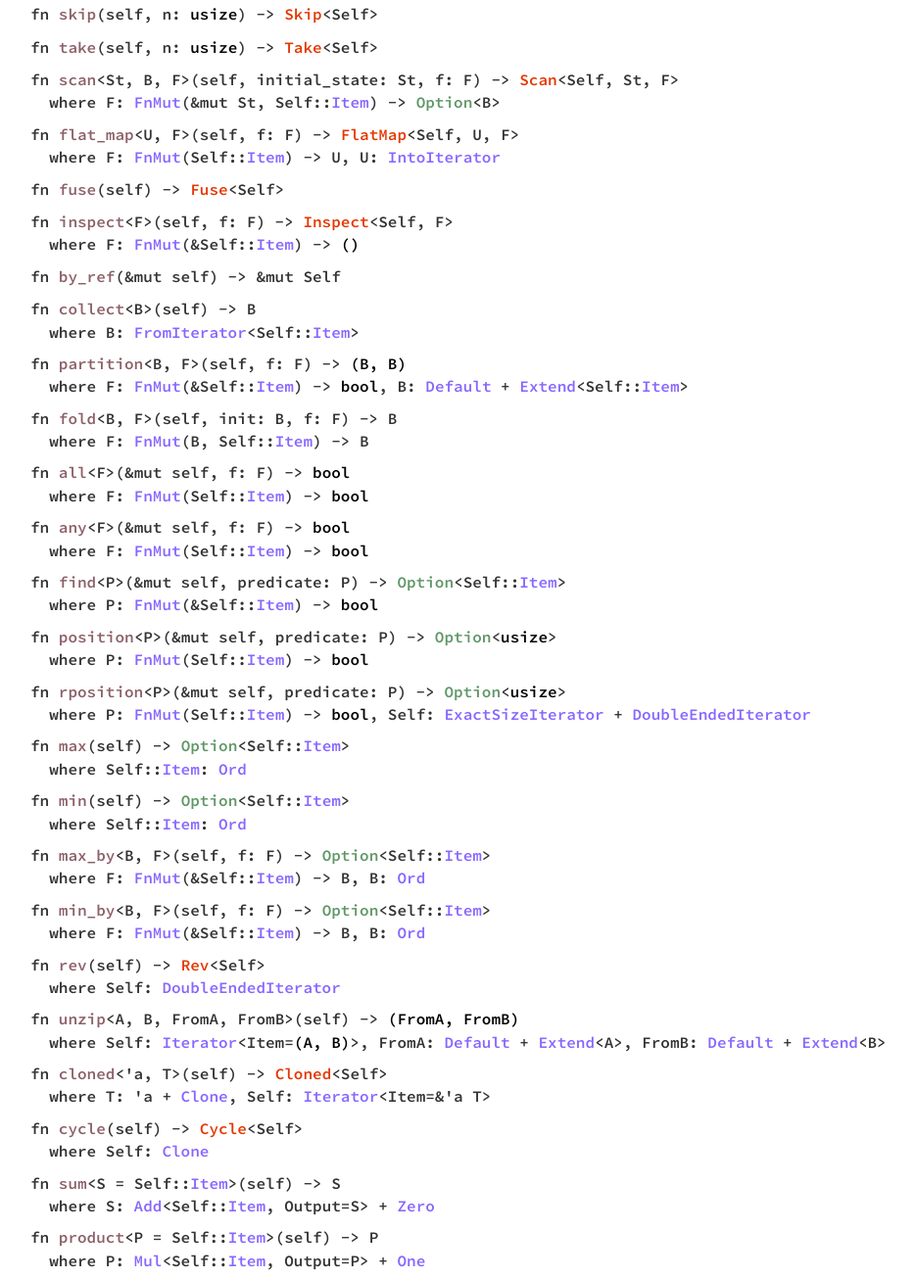
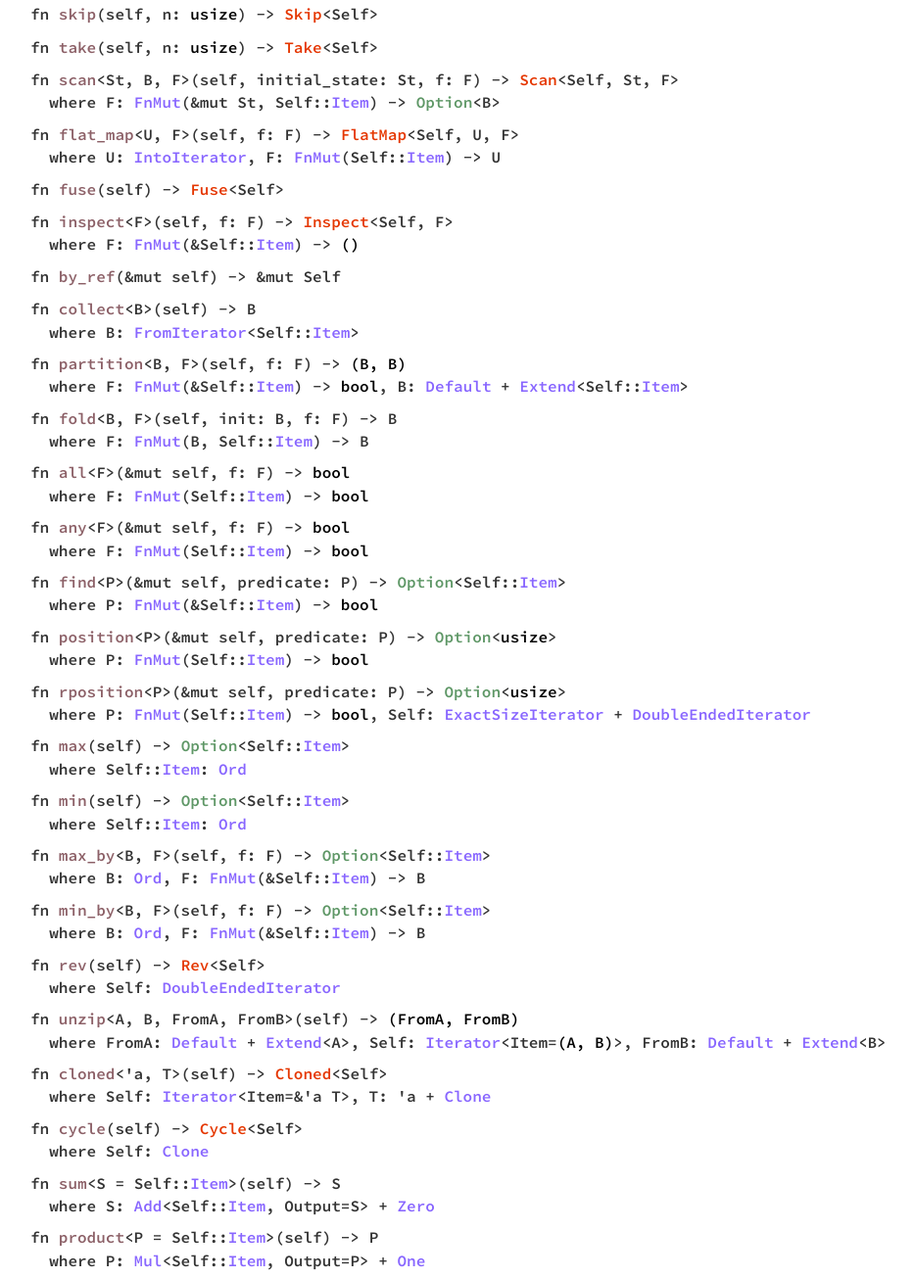
Before and after one commit to billyevans/tst, a plain HTML site: page tst/tst/struct.IntoIter.html in a window 1280 px wide. Shown: the part 1046-2351 px from the top of the page at 98% size, without its empty margins (234-1168 px from the left). Drawn offline with Linux system fonts and the light colour scheme.

Commit message:
rebuild pages at 396ceb7

```diff
--- a/tst/tst/struct.IntoIter.html
+++ b/tst/tst/struct.IntoIter.html
@@ -67,7 +67,7 @@
 <h4 id='method.skip' class='method'><code>fn <a href='https://doc.rust-lang.org/nightly/core/iter/trait.Iterator.html#method.skip' class='fnname'>skip</a>(self, n: <a href='https://doc.rust-lang.org/nightly/std/primitive.usize.html'>usize</a>) -&gt; <a class='struct' href='https://doc.rust-lang.org/nightly/core/iter/struct.Skip.html' title='core::iter::Skip'>Skip</a>&lt;Self&gt;</code></h4>
 <h4 id='method.take' class='method'><code>fn <a href='https://doc.rust-lang.org/nightly/core/iter/trait.Iterator.html#method.take' class='fnname'>take</a>(self, n: <a href='https://doc.rust-lang.org/nightly/std/primitive.usize.html'>usize</a>) -&gt; <a class='struct' href='https://doc.rust-lang.org/nightly/core/iter/struct.Take.html' title='core::iter::Take'>Take</a>&lt;Self&gt;</code></h4>
 <h4 id='method.scan' class='method'><code>fn <a href='https://doc.rust-lang.org/nightly/core/iter/trait.Iterator.html#method.scan' class='fnname'>scan</a>&lt;St, B, F&gt;(self, initial_state: St, f: F) -&gt; <a class='struct' href='https://doc.rust-lang.org/nightly/core/iter/struct.Scan.html' title='core::iter::Scan'>Scan</a>&lt;Self, St, F&gt; <span class='where'>where F: <a class='trait' href='https://doc.rust-lang.org/nightly/core/ops/trait.FnMut.html' title='core::ops::FnMut'>FnMut</a>(&amp;mut St, Self::<a class='trait' href='https://doc.rust-lang.org/nightly/core/iter/trait.Iterator.html' title='core::iter::Iterator'>Item</a>) -&gt; <a class='enum' href='https://doc.rust-lang.org/nightly/core/option/enum.Option.html' title='core::option::Option'>Option</a>&lt;B&gt;</span></code></h4>
-<h4 id='method.flat_map' class='method'><code>fn <a href='https://doc.rust-lang.org/nightly/core/iter/trait.Iterator.html#method.flat_map' class='fnname'>flat_map</a>&lt;U, F&gt;(self, f: F) -&gt; <a class='struct' href='https://doc.rust-lang.org/nightly/core/iter/struct.FlatMap.html' title='core::iter::FlatMap'>FlatMap</a>&lt;Self, U, F&gt; <span class='where'>where F: <a class='trait' href='https://doc.rust-lang.org/nightly/core/ops/trait.FnMut.html' title='core::ops::FnMut'>FnMut</a>(Self::<a class='trait' href='https://doc.rust-lang.org/nightly/core/iter/trait.Iterator.html' title='core::iter::Iterator'>Item</a>) -&gt; U, U: <a class='trait' href='https://doc.rust-lang.org/nightly/core/iter/trait.IntoIterator.html' title='core::iter::IntoIterator'>IntoIterator</a></span></code></h4>
+<h4 id='method.flat_map' class='method'><code>fn <a href='https://doc.rust-lang.org/nightly/core/iter/trait.Iterator.html#method.flat_map' class='fnname'>flat_map</a>&lt;U, F&gt;(self, f: F) -&gt; <a class='struct' href='https://doc.rust-lang.org/nightly/core/iter/struct.FlatMap.html' title='core::iter::FlatMap'>FlatMap</a>&lt;Self, U, F&gt; <span class='where'>where U: <a class='trait' href='https://doc.rust-lang.org/nightly/core/iter/trait.IntoIterator.html' title='core::iter::IntoIterator'>IntoIterator</a>, F: <a class='trait' href='https://doc.rust-lang.org/nightly/core/ops/trait.FnMut.html' title='core::ops::FnMut'>FnMut</a>(Self::<a class='trait' href='https://doc.rust-lang.org/nightly/core/iter/trait.Iterator.html' title='core::iter::Iterator'>Item</a>) -&gt; U</span></code></h4>
 <h4 id='method.fuse' class='method'><code>fn <a href='https://doc.rust-lang.org/nightly/core/iter/trait.Iterator.html#method.fuse' class='fnname'>fuse</a>(self) -&gt; <a class='struct' href='https://doc.rust-lang.org/nightly/core/iter/struct.Fuse.html' title='core::iter::Fuse'>Fuse</a>&lt;Self&gt;</code></h4>
 <h4 id='method.inspect' class='method'><code>fn <a href='https://doc.rust-lang.org/nightly/core/iter/trait.Iterator.html#method.inspect' class='fnname'>inspect</a>&lt;F&gt;(self, f: F) -&gt; <a class='struct' href='https://doc.rust-lang.org/nightly/core/iter/struct.Inspect.html' title='core::iter::Inspect'>Inspect</a>&lt;Self, F&gt; <span class='where'>where F: <a class='trait' href='https://doc.rust-lang.org/nightly/core/ops/trait.FnMut.html' title='core::ops::FnMut'>FnMut</a>(&amp;Self::<a class='trait' href='https://doc.rust-lang.org/nightly/core/iter/trait.Iterator.html' title='core::iter::Iterator'>Item</a>) -&gt; <a href='https://doc.rust-lang.org/nightly/std/primitive.tuple.html'>()</a></span></code></h4>
 <h4 id='method.by_ref' class='method'><code>fn <a href='https://doc.rust-lang.org/nightly/core/iter/trait.Iterator.html#method.by_ref' class='fnname'>by_ref</a>(&amp;mut self) -&gt; &amp;mut Self</code></h4>
@@ -81,11 +81,11 @@
 <h4 id='method.rposition' class='method'><code>fn <a href='https://doc.rust-lang.org/nightly/core/iter/trait.Iterator.html#method.rposition' class='fnname'>rposition</a>&lt;P&gt;(&amp;mut self, predicate: P) -&gt; <a class='enum' href='https://doc.rust-lang.org/nightly/core/option/enum.Option.html' title='core::option::Option'>Option</a>&lt;<a href='https://doc.rust-lang.org/nightly/std/primitive.usize.html'>usize</a>&gt; <span class='where'>where P: <a class='trait' href='https://doc.rust-lang.org/nightly/core/ops/trait.FnMut.html' title='core::ops::FnMut'>FnMut</a>(Self::<a class='trait' href='https://doc.rust-lang.org/nightly/core/iter/trait.Iterator.html' title='core::iter::Iterator'>Item</a>) -&gt; <a href='https://doc.rust-lang.org/nightly/std/primitive.bool.html'>bool</a>, Self: <a class='trait' href='https://doc.rust-lang.org/nightly/core/iter/trait.ExactSizeIterator.html' title='core::iter::ExactSizeIterator'>ExactSizeIterator</a> + <a class='trait' href='https://doc.rust-lang.org/nightly/core/iter/trait.DoubleEndedIterator.html' title='core::iter::DoubleEndedIterator'>DoubleEndedIterator</a></span></code></h4>
 <h4 id='method.max' class='method'><code>fn <a href='https://doc.rust-lang.org/nightly/core/iter/trait.Iterator.html#method.max' class='fnname'>max</a>(self) -&gt; <a class='enum' href='https://doc.rust-lang.org/nightly/core/option/enum.Option.html' title='core::option::Option'>Option</a>&lt;Self::<a class='trait' href='https://doc.rust-lang.org/nightly/core/iter/trait.Iterator.html' title='core::iter::Iterator'>Item</a>&gt; <span class='where'>where Self::<a class='trait' href='https://doc.rust-lang.org/nightly/core/iter/trait.Iterator.html' title='core::iter::Iterator'>Item</a>: <a class='trait' href='https://doc.rust-lang.org/nightly/core/cmp/trait.Ord.html' title='core::cmp::Ord'>Ord</a></span></code></h4>
 <h4 id='method.min' class='method'><code>fn <a href='https://doc.rust-lang.org/nightly/core/iter/trait.Iterator.html#method.min' class='fnname'>min</a>(self) -&gt; <a class='enum' href='https://doc.rust-lang.org/nightly/core/option/enum.Option.html' title='core::option::Option'>Option</a>&lt;Self::<a class='trait' href='https://doc.rust-lang.org/nightly/core/iter/trait.Iterator.html' title='core::iter::Iterator'>Item</a>&gt; <span class='where'>where Self::<a class='trait' href='https://doc.rust-lang.org/nightly/core/iter/trait.Iterator.html' title='core::iter::Iterator'>Item</a>: <a class='trait' href='https://doc.rust-lang.org/nightly/core/cmp/trait.Ord.html' title='core::cmp::Ord'>Ord</a></span></code></h4>
-<h4 id='method.max_by' class='method'><code>fn <a href='https://doc.rust-lang.org/nightly/core/iter/trait.Iterator.html#method.max_by' class='fnname'>max_by</a>&lt;B, F&gt;(self, f: F) -&gt; <a class='enum' href='https://doc.rust-lang.org/nightly/core/option/enum.Option.html' title='core::option::Option'>Option</a>&lt;Self::<a class='trait' href='https://doc.rust-lang.org/nightly/core/iter/trait.Iterator.html' title='core::iter::Iterator'>Item</a>&gt; <span class='where'>where F: <a class='trait' href='https://doc.rust-lang.org/nightly/core/ops/trait.FnMut.html' title='core::ops::FnMut'>FnMut</a>(&amp;Self::<a class='trait' href='https://doc.rust-lang.org/nightly/core/iter/trait.Iterator.html' title='core::iter::Iterator'>Item</a>) -&gt; B, B: <a class='trait' href='https://doc.rust-lang.org/nightly/core/cmp/trait.Ord.html' title='core::cmp::Ord'>Ord</a></span></code></h4>
-<h4 id='method.min_by' class='method'><code>fn <a href='https://doc.rust-lang.org/nightly/core/iter/trait.Iterator.html#method.min_by' class='fnname'>min_by</a>&lt;B, F&gt;(self, f: F) -&gt; <a class='enum' href='https://doc.rust-lang.org/nightly/core/option/enum.Option.html' title='core::option::Option'>Option</a>&lt;Self::<a class='trait' href='https://doc.rust-lang.org/nightly/core/iter/trait.Iterator.html' title='core::iter::Iterator'>Item</a>&gt; <span class='where'>where F: <a class='trait' href='https://doc.rust-lang.org/nightly/core/ops/trait.FnMut.html' title='core::ops::FnMut'>FnMut</a>(&amp;Self::<a class='trait' href='https://doc.rust-lang.org/nightly/core/iter/trait.Iterator.html' title='core::iter::Iterator'>Item</a>) -&gt; B, B: <a class='trait' href='https://doc.rust-lang.org/nightly/core/cmp/trait.Ord.html' title='core::cmp::Ord'>Ord</a></span></code></h4>
+<h4 id='method.max_by' class='method'><code>fn <a href='https://doc.rust-lang.org/nightly/core/iter/trait.Iterator.html#method.max_by' class='fnname'>max_by</a>&lt;B, F&gt;(self, f: F) -&gt; <a class='enum' href='https://doc.rust-lang.org/nightly/core/option/enum.Option.html' title='core::option::Option'>Option</a>&lt;Self::<a class='trait' href='https://doc.rust-lang.org/nightly/core/iter/trait.Iterator.html' title='core::iter::Iterator'>Item</a>&gt; <span class='where'>where B: <a class='trait' href='https://doc.rust-lang.org/nightly/core/cmp/trait.Ord.html' title='core::cmp::Ord'>Ord</a>, F: <a class='trait' href='https://doc.rust-lang.org/nightly/core/ops/trait.FnMut.html' title='core::ops::FnMut'>FnMut</a>(&amp;Self::<a class='trait' href='https://doc.rust-lang.org/nightly/core/iter/trait.Iterator.html' title='core::iter::Iterator'>Item</a>) -&gt; B</span></code></h4>
+<h4 id='method.min_by' class='method'><code>fn <a href='https://doc.rust-lang.org/nightly/core/iter/trait.Iterator.html#method.min_by' class='fnname'>min_by</a>&lt;B, F&gt;(self, f: F) -&gt; <a class='enum' href='https://doc.rust-lang.org/nightly/core/option/enum.Option.html' title='core::option::Option'>Option</a>&lt;Self::<a class='trait' href='https://doc.rust-lang.org/nightly/core/iter/trait.Iterator.html' title='core::iter::Iterator'>Item</a>&gt; <span class='where'>where B: <a class='trait' href='https://doc.rust-lang.org/nightly/core/cmp/trait.Ord.html' title='core::cmp::Ord'>Ord</a>, F: <a class='trait' href='https://doc.rust-lang.org/nightly/core/ops/trait.FnMut.html' title='core::ops::FnMut'>FnMut</a>(&amp;Self::<a class='trait' href='https://doc.rust-lang.org/nightly/core/iter/trait.Iterator.html' title='core::iter::Iterator'>Item</a>) -&gt; B</span></code></h4>
 <h4 id='method.rev' class='method'><code>fn <a href='https://doc.rust-lang.org/nightly/core/iter/trait.Iterator.html#method.rev' class='fnname'>rev</a>(self) -&gt; <a class='struct' href='https://doc.rust-lang.org/nightly/core/iter/struct.Rev.html' title='core::iter::Rev'>Rev</a>&lt;Self&gt; <span class='where'>where Self: <a class='trait' href='https://doc.rust-lang.org/nightly/core/iter/trait.DoubleEndedIterator.html' title='core::iter::DoubleEndedIterator'>DoubleEndedIterator</a></span></code></h4>
-<h4 id='method.unzip' class='method'><code>fn <a href='https://doc.rust-lang.org/nightly/core/iter/trait.Iterator.html#method.unzip' class='fnname'>unzip</a>&lt;A, B, FromA, FromB&gt;(self) -&gt; <a href='https://doc.rust-lang.org/nightly/std/primitive.tuple.html'>(FromA, FromB)</a> <span class='where'>where Self: <a class='trait' href='https://doc.rust-lang.org/nightly/core/iter/trait.Iterator.html' title='core::iter::Iterator'>Iterator</a>&lt;Item=<a href='https://doc.rust-lang.org/nightly/std/primitive.tuple.html'>(A, B)</a>&gt;, FromA: <a class='trait' href='https://doc.rust-lang.org/nightly/core/default/trait.Default.html' title='core::default::Default'>Default</a> + <a class='trait' href='https://doc.rust-lang.org/nightly/core/iter/trait.Extend.html' title='core::iter::Extend'>Extend</a>&lt;A&gt;, FromB: <a class='trait' href='https://doc.rust-lang.org/nightly/core/default/trait.Default.html' title='core::default::Default'>Default</a> + <a class='trait' href='https://doc.rust-lang.org/nightly/core/iter/trait.Extend.html' title='core::iter::Extend'>Extend</a>&lt;B&gt;</span></code></h4>
-<h4 id='method.cloned' class='method'><code>fn <a href='https://doc.rust-lang.org/nightly/core/iter/trait.Iterator.html#method.cloned' class='fnname'>cloned</a>&lt;'a, T&gt;(self) -&gt; <a class='struct' href='https://doc.rust-lang.org/nightly/core/iter/struct.Cloned.html' title='core::iter::Cloned'>Cloned</a>&lt;Self&gt; <span class='where'>where T: 'a + <a class='trait' href='https://doc.rust-lang.org/nightly/core/clone/trait.Clone.html' title='core::clone::Clone'>Clone</a>, Self: <a class='trait' href='https://doc.rust-lang.org/nightly/core/iter/trait.Iterator.html' title='core::iter::Iterator'>Iterator</a>&lt;Item=&amp;'a T&gt;</span></code></h4>
+<h4 id='method.unzip' class='method'><code>fn <a href='https://doc.rust-lang.org/nightly/core/iter/trait.Iterator.html#method.unzip' class='fnname'>unzip</a>&lt;A, B, FromA, FromB&gt;(self) -&gt; <a href='https://doc.rust-lang.org/nightly/std/primitive.tuple.html'>(FromA, FromB)</a> <span class='where'>where FromA: <a class='trait' href='https://doc.rust-lang.org/nightly/core/default/trait.Default.html' title='core::default::Default'>Default</a> + <a class='trait' href='https://doc.rust-lang.org/nightly/core/iter/trait.Extend.html' title='core::iter::Extend'>Extend</a>&lt;A&gt;, Self: <a class='trait' href='https://doc.rust-lang.org/nightly/core/iter/trait.Iterator.html' title='core::iter::Iterator'>Iterator</a>&lt;Item=<a href='https://doc.rust-lang.org/nightly/std/primitive.tuple.html'>(A, B)</a>&gt;, FromB: <a class='trait' href='https://doc.rust-lang.org/nightly/core/default/trait.Default.html' title='core::default::Default'>Default</a> + <a class='trait' href='https://doc.rust-lang.org/nightly/core/iter/trait.Extend.html' title='core::iter::Extend'>Extend</a>&lt;B&gt;</span></code></h4>
+<h4 id='method.cloned' class='method'><code>fn <a href='https://doc.rust-lang.org/nightly/core/iter/trait.Iterator.html#method.cloned' class='fnname'>cloned</a>&lt;'a, T&gt;(self) -&gt; <a class='struct' href='https://doc.rust-lang.org/nightly/core/iter/struct.Cloned.html' title='core::iter::Cloned'>Cloned</a>&lt;Self&gt; <span class='where'>where Self: <a class='trait' href='https://doc.rust-lang.org/nightly/core/iter/trait.Iterator.html' title='core::iter::Iterator'>Iterator</a>&lt;Item=&amp;'a T&gt;, T: 'a + <a class='trait' href='https://doc.rust-lang.org/nightly/core/clone/trait.Clone.html' title='core::clone::Clone'>Clone</a></span></code></h4>
 <h4 id='method.cycle' class='method'><code>fn <a href='https://doc.rust-lang.org/nightly/core/iter/trait.Iterator.html#method.cycle' class='fnname'>cycle</a>(self) -&gt; <a class='struct' href='https://doc.rust-lang.org/nightly/core/iter/struct.Cycle.html' title='core::iter::Cycle'>Cycle</a>&lt;Self&gt; <span class='where'>where Self: <a class='trait' href='https://doc.rust-lang.org/nightly/core/clone/trait.Clone.html' title='core::clone::Clone'>Clone</a></span></code></h4>
 <h4 id='method.sum' class='method'><code>fn <a href='https://doc.rust-lang.org/nightly/core/iter/trait.Iterator.html#method.sum' class='fnname'>sum</a>&lt;S = Self::<a class='trait' href='https://doc.rust-lang.org/nightly/core/iter/trait.Iterator.html' title='core::iter::Iterator'>Item</a>&gt;(self) -&gt; S <span class='where'>where S: <a class='trait' href='https://doc.rust-lang.org/nightly/core/ops/trait.Add.html' title='core::ops::Add'>Add</a>&lt;Self::<a class='trait' href='https://doc.rust-lang.org/nightly/core/iter/trait.Iterator.html' title='core::iter::Iterator'>Item</a>, Output=S&gt; + <a class='trait' href='https://doc.rust-lang.org/nightly/core/num/trait.Zero.html' title='core::num::Zero'>Zero</a></span></code></h4>
 <h4 id='method.product' class='method'><code>fn <a href='https://doc.rust-lang.org/nightly/core/iter/trait.Iterator.html#method.product' class='fnname'>product</a>&lt;P = Self::<a class='trait' href='https://doc.rust-lang.org/nightly/core/iter/trait.Iterator.html' title='core::iter::Iterator'>Item</a>&gt;(self) -&gt; P <span class='where'>where P: <a class='trait' href='https://doc.rust-lang.org/nightly/core/ops/trait.Mul.html' title='core::ops::Mul'>Mul</a>&lt;Self::<a class='trait' href='https://doc.rust-lang.org/nightly/core/iter/trait.Iterator.html' title='core::iter::Iterator'>Item</a>, Output=P&gt; + <a class='trait' href='https://doc.rust-lang.org/nightly/core/num/trait.One.html' title='core::num::One'>One</a></span></code></h4>
```
Also changed, not shown: tst/tst/struct.Iter.html (+5 -5 lines), tst/tst/struct.IterMut.html (+5 -5 lines), tst/tst/struct.KeysIter.html (+5 -5 lines), tst/tst/struct.ValuesIter.html (+5 -5 lines), tst/tst/struct.WildCardIter.html (+5 -5 lines).
